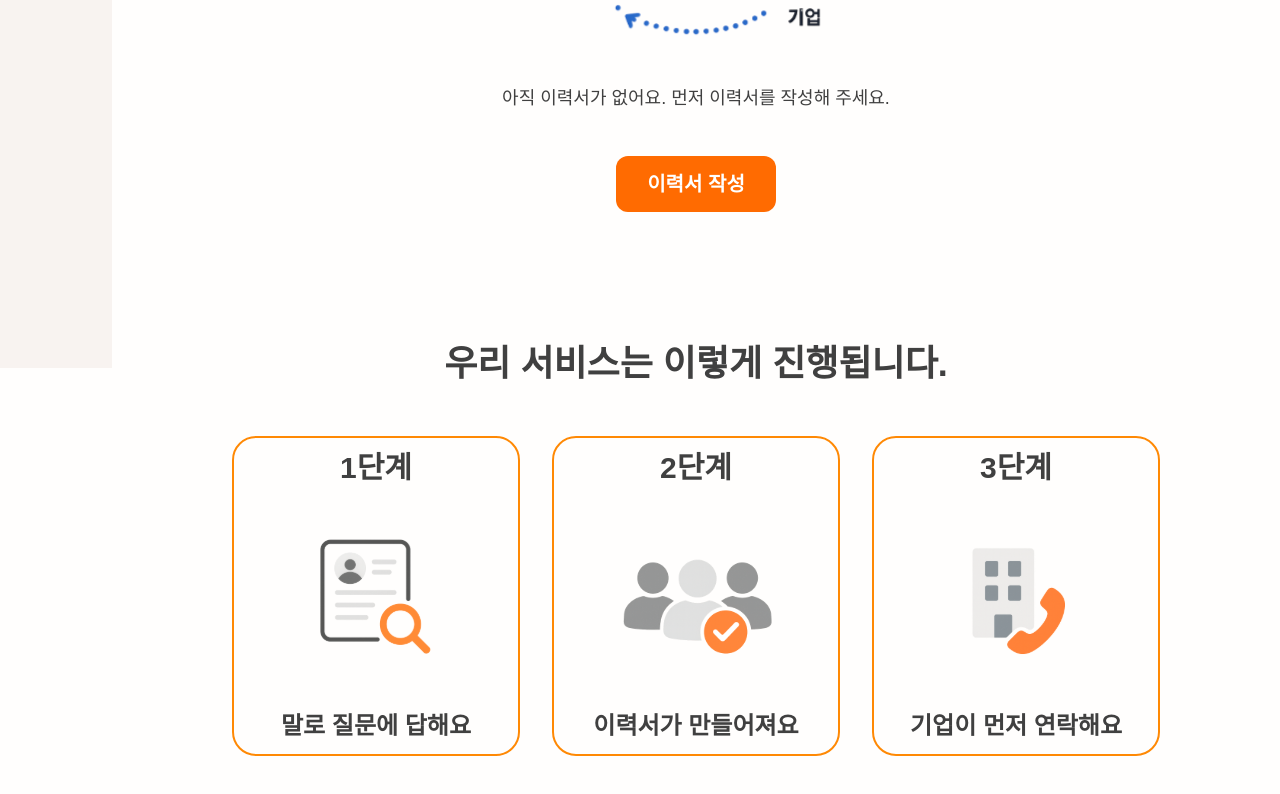
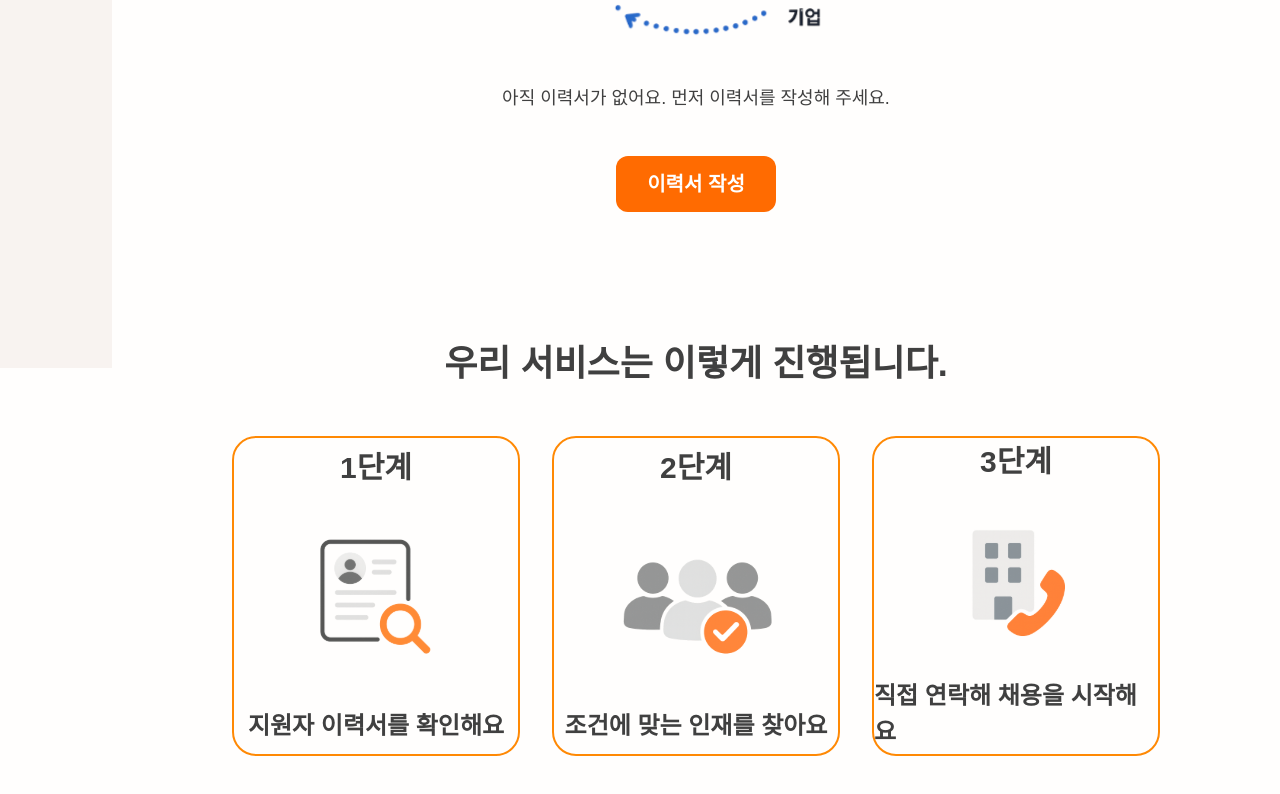
Before and after one commit to DaSiHaeBom/DaSiHaeBom-FE, a React (Vite) app: page /business/home in a window 1280 px wide. Shown: the part 432-1226 px from the top of the page. Built offline with nearby package versions, Linux system fonts and the light colour scheme; no server answers; a web font is replaced by a local one.

Commit message:
fix: 비지니스 홈 글 수정

```diff
--- a/src/pages/BusinessHome.tsx
+++ b/src/pages/BusinessHome.tsx
@@ -60,19 +60,19 @@ export default function BusinessHome() {
             step="1단계"
             imageSrc={step1Image}
             altText="1단계 이미지"
-            text="말로 질문에 답해요"
+            text="지원자 이력서를 확인해요"
           />
           <HomeCard
             step="2단계"
             imageSrc={step2Image}
             altText="2단계 이미지"
-            text="이력서가 만들어져요"
+            text="조건에 맞는 인재를 찾아요"
           />
           <HomeCard
             step="3단계"
             imageSrc={step3Image}
             altText="3단계 이미지"
-            text="기업이 먼저 연락해요"
+            text="직접 연락해 채용을 시작해요"
           />
         </div>
       </div>
```
